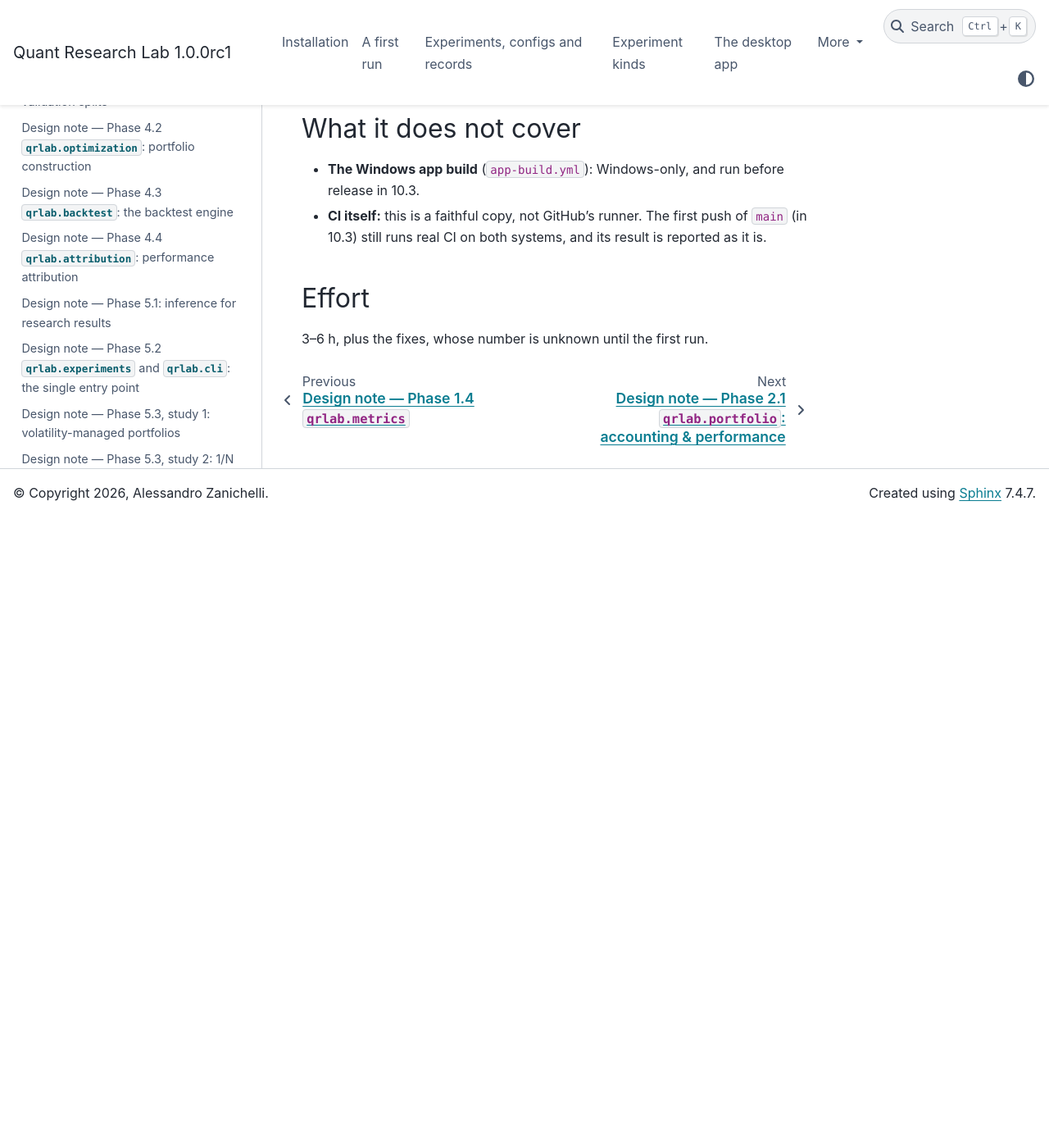
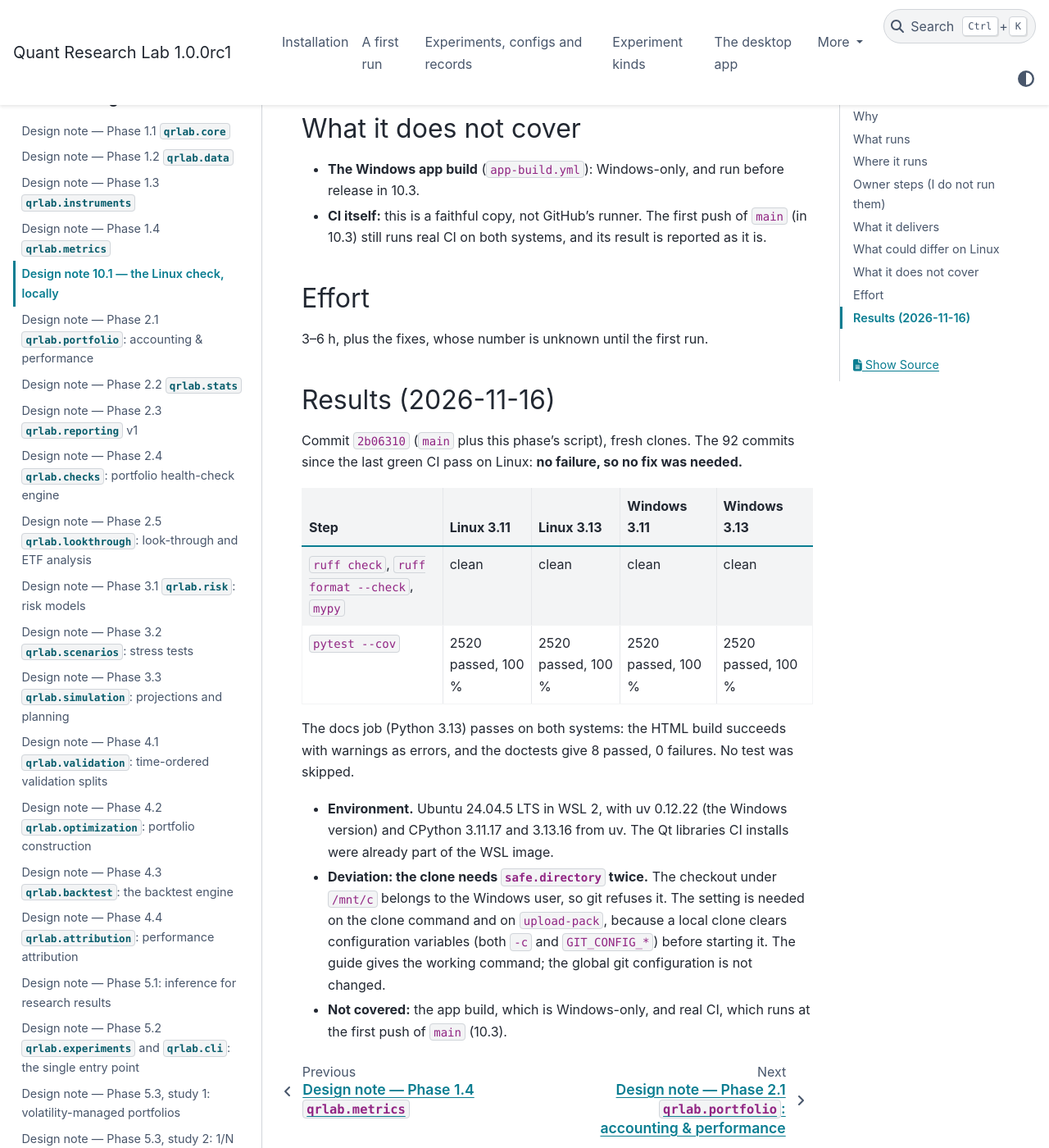
Before and after one commit to alessandroszn/quant-research-lab, a Sphinx documentation site: the page built from docs/design/10.1-linux-check.md, in a window 1280 px wide and 1400 px high, scrolled down 2974 px. Shown: the whole window at 82% size. Built offline with Sphinx 7.4.7 and the PyData theme 0.15.4, drawn with Linux system fonts in a browser that asks for light colours; before the commit the page ends 3604 px from its top, so only the background shows below that.

Commit message:
docs: the Linux check passes; the working clone command (10.1)
Every CI step passes on Linux (WSL Ubuntu 24.04.5) and Windows, Python 3.11 and 3.13:
2520 tests, coverage 100 %, docs and doctests. No fix was needed for the 92 commits since
the last green CI. The guide's clone command is corrected: a local clone needs
safe.directory on the clone and on upload-pack.

Co-Authored-By: Claude Opus 5.5 <noreply@anthropic.com>

```diff
--- a/docs/design/10.1-linux-check.md
+++ b/docs/design/10.1-linux-check.md
@@ -104,3 +104,27 @@ Checked when a failure points at it; none is assumed broken in advance.
 ## Effort
 
 3–6 h, plus the fixes, whose number is unknown until the first run.
+
+## Results (2026-11-16)
+
+Commit `2b06310` (`main` plus this phase's script), fresh clones. The 92 commits since the last
+green CI pass on Linux: **no failure, so no fix was needed.**
+
+| Step | Linux 3.11 | Linux 3.13 | Windows 3.11 | Windows 3.13 |
+|---|---|---|---|---|
+| `ruff check`, `ruff format --check`, `mypy` | clean | clean | clean | clean |
+| `pytest --cov` | 2520 passed, 100 % | 2520 passed, 100 % | 2520 passed, 100 % | 2520 passed, 100 % |
+
+The docs job (Python 3.13) passes on both systems: the HTML build succeeds with warnings as
+errors, and the doctests give 8 passed, 0 failures. No test was skipped.
+
+- **Environment.** Ubuntu 24.04.5 LTS in WSL 2, with uv 0.12.22 (the Windows version) and
+  CPython 3.11.17 and 3.13.16 from uv. The Qt libraries CI installs were already part of the
+  WSL image.
+- **Deviation: the clone needs `safe.directory` twice.** The checkout under `/mnt/c` belongs
+  to the Windows user, so git refuses it. The setting is needed on the clone command and on
+  `upload-pack`, because a local clone clears configuration variables (both `-c` and
+  `GIT_CONFIG_*`) before starting it. The guide gives the working command; the global git
+  configuration is not changed.
+- **Not covered:** the app build, which is Windows-only, and real CI, which runs at the first
+  push of `main` (10.3).
```
Also changed, not shown: CHANGELOG.md (+4 -0 lines), docs/project/linux-checks.md (+7 -2 lines).
